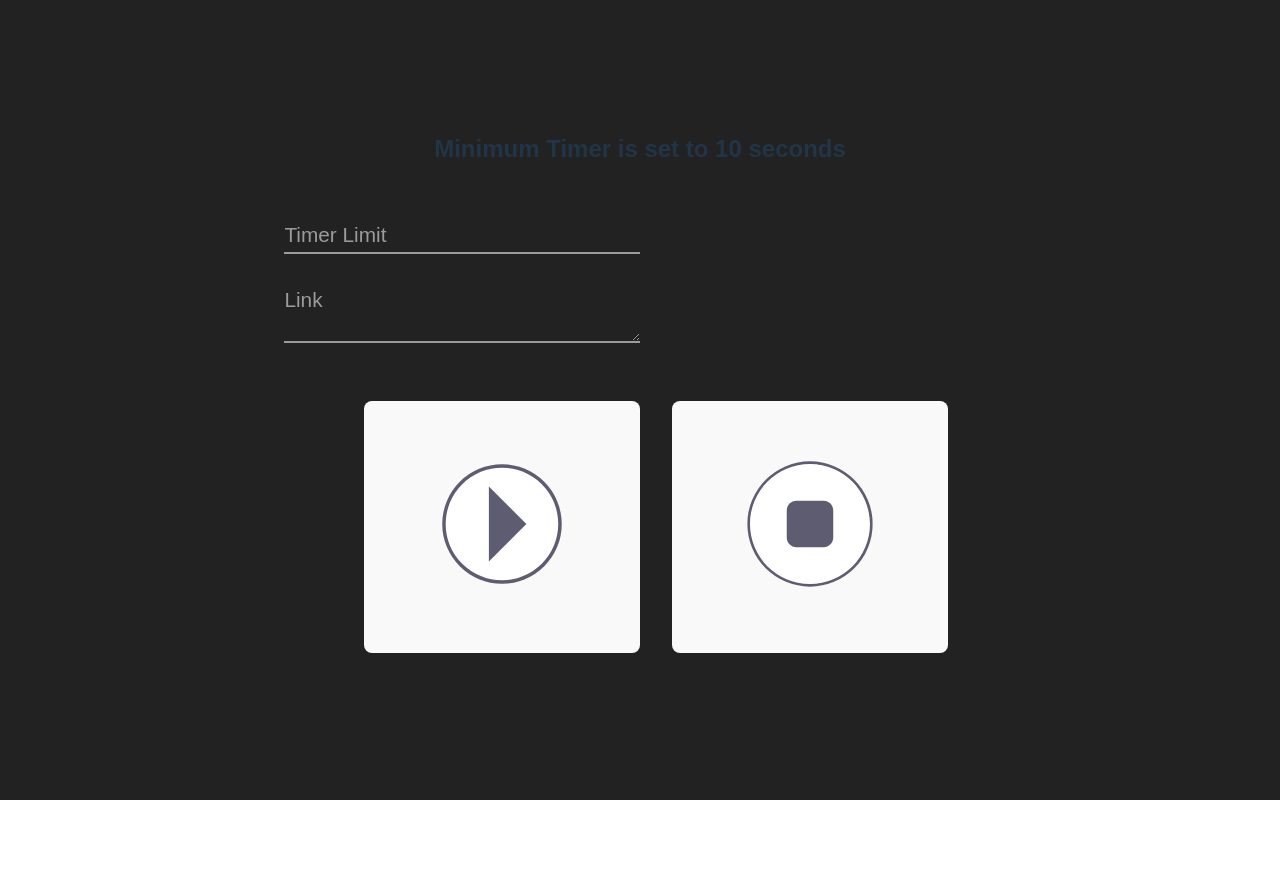
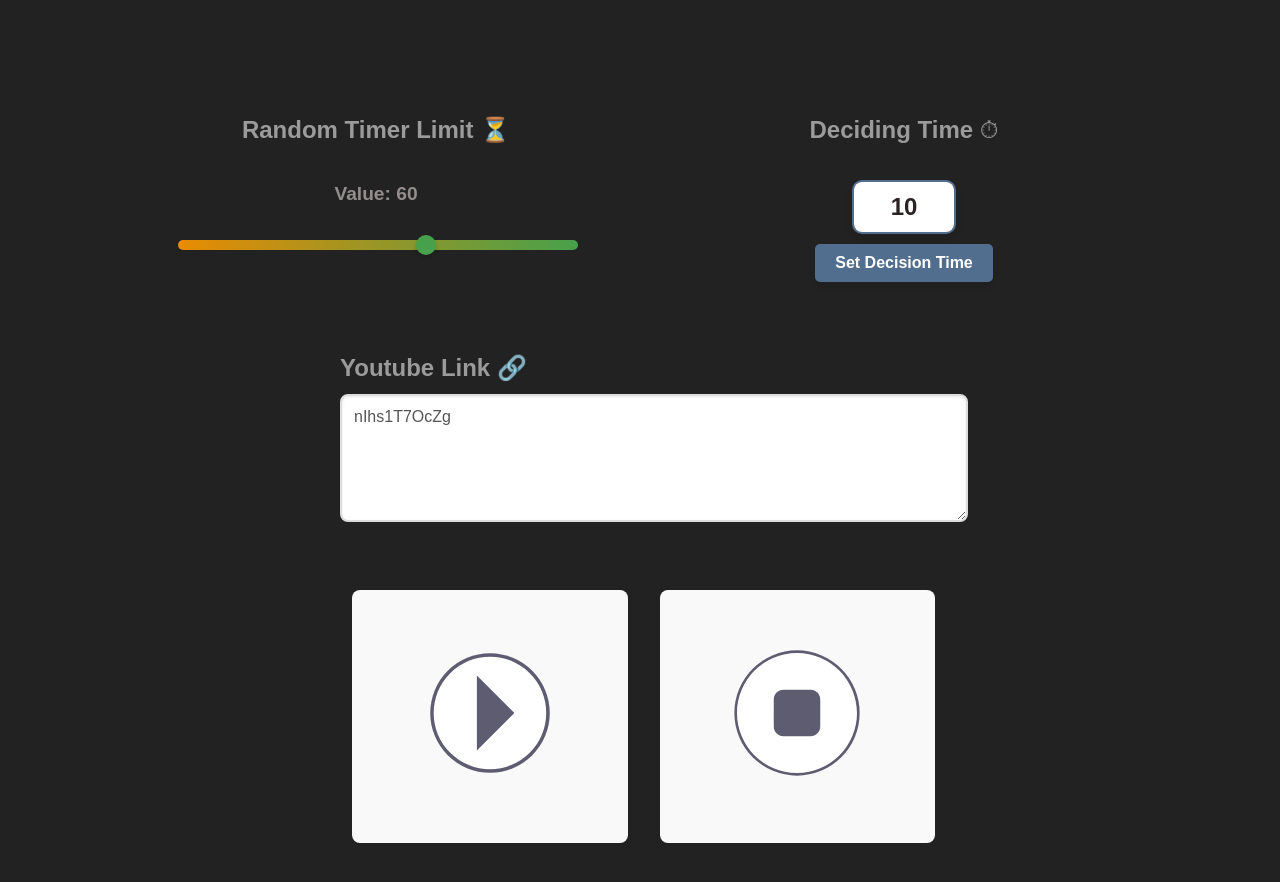
Before and after one commit to RhitManandhar/test, a React (Vite) app: page / in a window 1280 px wide. Shown: the top 882 px of the page. Before the commit the page ends 800 px from the top, so only its background shows below. Built offline with nearby package versions, Linux system fonts and the light colour scheme.

Commit message:
feat: add countDown for decision feature

```diff
--- a/package.json
+++ b/package.json
@@ -27,6 +27,7 @@
     "eslint-plugin-react-hooks": "^5.0.0",
     "eslint-plugin-react-refresh": "^0.4.14",
     "globals": "^15.12.0",
+    "prettier": "3.4.2",
     "typescript": "~5.6.2",
     "typescript-eslint": "^8.15.0",
     "vite": "^6.0.1"
--- a/src/App.css
+++ b/src/App.css
@@ -37,76 +37,274 @@
   padding: 2em;
 }
 
-.mainBox{
+.playBox{
+  padding: 2em 4em 2em 10em;
+  display: flex;
+  flex-direction: row;
+  gap: 2rem ;
+}
+.timerBox{
   padding: 2em;
   display: flex;
   flex-direction: row;
   gap: 2rem ;
 }
-
 .read-the-docs {
   color: #888;
 }
-.form__group {
-  position: relative;
-  padding: 15px 0 0;
-  margin-top: 10px;
-  width: 50%;
+
+.timer-label{
+  font-family: inherit ;
+  color: #9b9b9b;
+}
+/* Fullscreen overlay */
+.countdown-dialog {
+  position: fixed;
+  top: 0;
+  left: 0;
+  width: 100%;
+  height: 100%;
+  background-color: rgba(0, 0, 0, 0.8);
+  display: flex;
+  align-items: center;
+  justify-content: center;
+  z-index: 1000;
 }
 
-.form__field {
-  font-family: inherit;
-  width: 100%;
-  border: 0;
-  border-bottom: 2px solid #9b9b9b;
-  outline: 0;
-  font-size: 1.3rem;
-  color:#fff;
-  padding: 7px 7px;
-  background: transparent;
-  transition: border-color 0.2s;
-  box-sizing: border-box;
+/* Countdown box styling */
+.countdown-box {
+  color: #fff;
+  font-size: 10rem;
+  font-weight: bold;
+  text-align: center;
+  animation: fade-in 1s ease-out;
+}
 
-  &::placeholder {
-    color: transparent;
+.countdown-heading {
+  font-size: 3rem;
+  font-weight: 600;
+  margin-bottom: 1rem;
+  color: #ff9800; /* Vibrant orange for emphasis */
+  text-shadow: 2px 2px 4px rgba(0, 0, 0, 0.7); /* Subtle shadow for depth */
+  animation: fade-in 1.5s ease-out;
+}
+
+/* Smooth fade-in animation */
+@keyframes fade-in {
+  from {
+    opacity: 0;
+    transform: scale(0.8);
   }
-
-  &:placeholder-shown ~ .form__label {
-    font-size: 1.3rem;
-    cursor: text;
-    top: 20px;
+  to {
+    opacity: 1;
+    transform: scale(1);
   }
 }
 
-.form__label {
-  position: absolute;
-  top: 0;
-  display: block;
-  transition: 0.2s;
-  font-size: 1rem;
-  color:#9b9b9b;
+/* Countdown number scaling effect */
+.countdown-number {
+  animation: scale-down 1s ease-in-out infinite;
 }
 
-.form__field:focus {
-  ~ .form__label {
-    position: absolute;
-    top: 0;
-    display: block;
-    transition: 0.2s;
-    font-size: 1rem;
-    color:#11998e;
-    font-weight:700;
+@keyframes scale-down {
+  from {
+    transform: scale(1.2);
+    opacity: 1;
   }
-  padding-bottom: 6px;
-  font-weight: 700;
-  border-width: 3px;
-  border-image: linear-gradient(to right, #11998e,#38ef7d);
-  border-image-slice: 1;
+  to {
+    transform: scale(1);
+    opacity: 0.8;
+  }
 }
-/* reset input */
-.form__field{
-  &:required,&:invalid { box-shadow:none; }
+
+/* Slider container */
+.slider-container {
+  width: 100%;
+  max-width: 400px;
+  margin: 20px auto;
+  text-align: center;
 }
+
+/* Label styling */
+.slider-label {
+  font-size: 1.2rem;
+  font-weight: bold;
+  margin-bottom: 15px;
+  display: block;
+  color: #938d8d;
+}
+
+/* Slider styling */
+.timer-div{
+  width: 31rem;
+}
+.hr{
+  width: 100%;
+}
+.slider {
+  -webkit-appearance: none; /* Remove default styling */
+  width: 100%;
+  height: 10px;
+  background: linear-gradient(90deg, #ff9800 0%, #4caf50 100%);
+  border-radius: 5px;
+  outline: none;
+  opacity: 0.9;
+  transition: opacity 0.3s;
+}
+
+.slider:hover {
+  opacity: 1;
+}
+
+/* Slider thumb styling */
+.slider::-webkit-slider-thumb {
+  -webkit-appearance: none;
+  appearance: none;
+  width: 20px;
+  height: 20px;
+  border-radius: 50%;
+  background: #4caf50;
+  cursor: pointer;
+  box-shadow: 0 2px 4px rgba(0, 0, 0, 0.2);
+  transition: background 0.3s;
+}
+
+.slider::-webkit-slider-thumb:hover {
+  background: #388e3c;
+}
+
+.slider::-moz-range-thumb {
+  width: 20px;
+  height: 20px;
+  border-radius: 50%;
+  background: #4caf50;
+  cursor: pointer;
+  box-shadow: 0 2px 4px rgba(0, 0, 0, 0.2);
+  transition: background 0.3s;
+}
+
+.slider::-moz-range-thumb:hover {
+  background: #388e3c;
+}
+
+/* Container for the scrolling box */
+/* Container for the scrolling box */
+/* Container for scroll box and button */
+.scrolling-box-container {
+  display: flex;
+  flex-direction: column;
+  align-items: center;
+  gap: 10px; /* Spacing between box and button */
+}
+
+/* Scroll box */
+.scrolling-box {
+  width: 100px; /* Adjust width */
+  height: 50px; /* Height matches one item's height */
+  overflow-y: auto;
+  border: 2px solid #516e8e;
+  border-radius: 10px;
+  background: #f9f9f9;
+  box-shadow: 0 4px 6px rgba(0, 0, 0, 0.1);
+  scrollbar-width: thin; /* For Firefox */
+  scrollbar-color: #0e0e0e #f9f9f9; /* For Firefox */
+}
+
+/* Individual item */
+.scrolling-box-item {
+  font-size: 1.5rem;
+  text-align: center;
+  background: #ffffff;
+  border-radius: 5px;
+  color: #2b2323;
+  font-weight: bold;
+  line-height: 50px; /* Center text vertically */
+  height: 50px;
+  box-shadow: 0 2px 4px rgba(0, 0, 0, 0.1);
+}
+
+/* Button styling */
+.set-decision-button {
+  padding: 10px 20px;
+  font-size: 1rem;
+  font-weight: bold;
+  color: #fff;
+  background-color: #516e8e;
+  border: none;
+  border-radius: 5px;
+  cursor: pointer;
+  box-shadow: 0 4px 6px rgba(0, 0, 0, 0.1);
+  transition: background-color 0.3s ease, transform 0.2s ease;
+}
+
+.set-decision-button:hover {
+  background-color: #388e3c;
+  transform: translateY(-2px);
+}
+
+.set-decision-button:active {
+  background-color: #2e7d32;
+  transform: translateY(1px);
+}
+
+/* Customize scrollbar for WebKit browsers */
+.scrolling-box::-webkit-scrollbar {
+  width: 8px;
+}
+
+.scrolling-box::-webkit-scrollbar-thumb {
+  background: #4caf50;
+  border-radius: 4px;
+}
+
+.scrolling-box::-webkit-scrollbar-track {
+  background: #f9f9f9;
+}
+
+.textarea-container {
+  display: flex;
+  flex-direction: column;
+  align-items: flex-start;
+  width: 100%;
+  max-width: 600px;
+  margin: 20px auto;
+}
+
+.textarea-label {
+  /*font-size: 1.2rem;*/
+  font-weight: bold;
+  font-family: inherit ;
+  color: #9b9b9b;
+  margin-bottom: 8px;
+}
+
+.styled-textarea {
+  width: 100%;
+  min-height: 100px;
+  font-size: 1rem;
+  font-family: 'Arial', sans-serif;
+  color: #555;
+  border: 2px solid #ddd;
+  border-radius: 8px;
+  padding: 12px;
+  box-shadow: inset 0 1px 3px rgba(0, 0, 0, 0.1);
+  transition: border-color 0.3s ease, box-shadow 0.3s ease;
+}
+
+.styled-textarea:focus {
+  outline: none;
+  border-color: #007bff;
+  box-shadow: 0 0 5px rgba(0, 123, 255, 0.5);
+}
+
+.styled-textarea::placeholder {
+  color: #aaa;
+}
+
+.styled-textarea:hover {
+  border-color: #aaa;
+}
+
 /* demo */
 body {
   font-family: 'Poppins', sans-serif;
--- a/src/App.tsx
+++ b/src/App.tsx
@@ -1,94 +1,143 @@
-import { useState } from 'react'
+import { useRef, useState } from 'react'
 import playLogo from '/play.svg'
 import stopLogo from '/stop.svg'
 import pauseLogo from '/pause.svg'
+import ticktockSfx from '/ticktockSfx.mp3'
 import './App.css'
-import YouTube, {YouTubeEvent, YouTubePlayer} from "react-youtube";
-import {getRndNumber} from "./utils/helper.ts";
-
+import YouTube, { YouTubeEvent, YouTubePlayer } from 'react-youtube'
+import { getRndNumber, youTubeOpts } from './utils/helper.ts'
+import { CountdownDialog } from './CountDownDialog.tsx'
+import Slider from './Slider.tsx'
+import { ScrollingBox } from './ScrollingBox.tsx'
+import { TextAreaWithLabel } from './TextArea.tsx'
 
 function App() {
-    const [player, setPlayer] = useState<YouTubePlayer|null>(null);
-    const [isPaused, setIsPaused] = useState(false);
-  const [song, setSong] = useState('nIhs1T7OcZg');
-  const [limit, setLimit] = useState<number>(60);
-  let timeoutIds:number[]= []
-    const opts = {
-        height: "0", // Hide the video
-        width: "0",
-        playerVars: {
-            controls: 0, // Hide controls
-            modestbranding: 1, // Remove YouTube logo
-            rel: 0, // Disable related videos
-        },
-    };
+  const [player, setPlayer] = useState<YouTubePlayer | null>(null)
+  const [isPaused, setIsPaused] = useState(false)
+  const [song, setSong] = useState('nIhs1T7OcZg')
+  const [limit, setLimit] = useState<number>(60)
+  const [isDialogVisible, setDialogVisible] = useState(false)
+  const ticktockAudioRef = useRef<HTMLAudioElement>(null)
+  const [decisionTime, setDecisionTime] = useState<number>(10)
+
+  const timeoutIdsRef = useRef<number[]>([])
+
   const onReady = (event: YouTubeEvent) => {
-        setPlayer(event.target);
-    };
+    setPlayer(event.target)
+    if (player) console.log('song player is ready')
+  }
 
   const play = () => {
-        if (player) player.playVideo();
-        setIsPaused(true);
-        const randomNumber = getRndNumber(10,limit);
-        console.log('randomNumber', randomNumber);
+    if (player) player.playVideo()
+    setIsPaused(true)
+    const randomNumber = getRndNumber(7, limit)
+    console.log('PLAY :: randomNumber :: ', randomNumber)
+
     setManagedTimeout(() => {
-            console.log("Timeout Triggered!");
-            pause();
-        }, randomNumber*1000);
-    };
+      pause('setManagedTimeout :: ')
+      showCountdown('setManagedTimeout :: ')
+    }, randomNumber * 1000)
+  }
 
-    const pause = () => {
-        console.log('pause track');
-        if (player) player.pauseVideo();
-        setIsPaused(false);
-        clearAllTimeouts();
-    };
-    const stop = ()=>{
-        console.log('stop track');
-        if (player) player.stopVideo();
-        setIsPaused(false);
-        clearAllTimeouts();
+  const pause = (logPrefix?: unknown) => {
+    console.log(`${logPrefix} PAUSE song :: `)
+    if (player) player.pauseVideo()
+    setIsPaused(false)
+    clearAllTimeouts(`${logPrefix} PAUSE song :: `)
   }
-    const setManagedTimeout = (callback: () => void, delay:number) => {
-        const id = setTimeout(callback, delay);
-        timeoutIds.push(id);
-        return id;
-    };
-    const clearAllTimeouts = () => {
-        timeoutIds.forEach((id) => clearTimeout(id));
-        timeoutIds = []; // Reset the array
-    };
-    const getVideoId = (url:string) => {
-        console.log('getVideoId', url);
-        const urlObj = new URL(url);
-        const videoId = urlObj.hostname === "youtu.be"? urlObj.pathname.slice(1):urlObj.searchParams.get("v")
-        setSong (videoId||'nIhs1T7OcZg')
-        console.log('getSongId', song);
+  const stop = () => {
+    console.log('stop track')
+    if (player) player.stopVideo()
+    setIsPaused(false)
+    clearAllTimeouts(`STOP song :: `)
+  }
+  const setManagedTimeout = (callback: () => void, delay: number) => {
+    console.log('setManagedTimeout :: setting timeout')
+    const id = setTimeout(callback, delay)
+    timeoutIdsRef.current.push(id)
+    console.log('setManagedTimeout :: timeoutIds :: ', timeoutIdsRef.current)
+    return id
+  }
+  const clearAllTimeouts = (logPrefix?: string) => {
+    console.log(
+      `${logPrefix} clearAllTimeouts :: timeoutIds :: `,
+      timeoutIdsRef.current
+    )
+    timeoutIdsRef.current.forEach((id) => {
+      console.log(`${logPrefix} clearAllTimeouts :: clearingTimeout id :: `, id)
+      clearTimeout(id)
+    })
+    timeoutIdsRef.current = [] // Reset the array
+  }
+  const getVideoId = (url: string) => {
+    console.log('TextBoxArea :: getVideoId :: ', url)
+    const urlObj = new URL(url)
+    const videoId =
+      urlObj.hostname === 'youtu.be'
+        ? urlObj.pathname.slice(1)
+        : urlObj.searchParams.get('v')
+    setSong(videoId || 'nIhs1T7OcZg')
+    console.log('TextBoxArea :: getVideoId :: songId set to :: ', song)
+  }
 
-    };
+  const showCountdown = (logPrefix?: string) => {
+    console.log(
+      `${logPrefix} :: show countdown setting countdown dialog box to TRUE`
+    )
+    setDialogVisible(true)
+  }
+
+  const hideCountdown = (logPrefix?: string) => {
+    console.log(
+      `${logPrefix} Hide countdown :: setting countdown dialog box to FALSE `
+    )
+    setDialogVisible(false)
+    if (ticktockAudioRef.current) {
+      ticktockAudioRef.current.pause()
+      ticktockAudioRef.current.currentTime = 0
+    }
+  }
 
   return (
     <>
-          <h4>Minimum Timer is set to 10 seconds</h4>
-          <div className="form__group field">
-              <input className="form__field" placeholder="50" name="timer" id='timer' type='number'
-                        onChange={(e) => setLimit(parseInt(e.target.value))}/>
-              <label htmlFor="timerLimit" className="form__label">Timer Limit</label>
+      <div className="timerBox">
+        <div className="timer-div">
+          <h4 className="timer-label">Random Timer Limit ⏳</h4>
+          <Slider limit={limit} setLimit={setLimit} />
         </div>
-          <div className="form__group field">
-              <textarea className="form__field" placeholder="Link" name="link" id='link'
-                        onChange={(e) => getVideoId(e.target.value)}/>
-              <label htmlFor="name" className="form__label">Link</label>
+        <div className="timer-div">
+          <h4 className="timer-label">Deciding Time ⏱</h4>
+          <ScrollingBox setDecisionTime={setDecisionTime} />
         </div>
-          <div className="mainBox">
-              <YouTube videoId={song} opts={opts} onReady={onReady}/>
+      </div>
+
+      <TextAreaWithLabel
+        label="Youtube Link 🔗"
+        value={song}
+        onChange={(e) => getVideoId(e.target.value)}
+      />
+
+      <div className="playBox">
+        <YouTube videoId={song} opts={youTubeOpts} onReady={onReady} />
         <button onClick={isPaused ? pause : play}>
-                  <img src={isPaused ? pauseLogo : playLogo} className="logo" alt="Play Pause Logo"/>
+          <img
+            src={isPaused ? pauseLogo : playLogo}
+            className="logo"
+            alt="Play Pause Logo"
+          />
         </button>
         <button onClick={stop}>
-                  <img src={stopLogo} className="logo" alt="Stop Logo"/>
+          <img src={stopLogo} className="logo" alt="Stop Logo" />
         </button>
       </div>
+
+      <CountdownDialog
+        isVisible={isDialogVisible}
+        onComplete={hideCountdown}
+        audioRef={ticktockAudioRef}
+        decisionTime={decisionTime}
+      />
+      <audio ref={ticktockAudioRef} src={ticktockSfx} preload="auto" />
     </>
   )
 }
--- /dev/null
+++ b/src/CountDownDialog.tsx
@@ -0,0 +1,70 @@
+import React, { useEffect, useRef, useState } from 'react'
+
+export const CountdownDialog = ({
+  isVisible,
+  onComplete,
+  audioRef,
+  decisionTime,
+}: {
+  isVisible: boolean
+  onComplete: () => void
+  audioRef: React.RefObject<HTMLAudioElement>
+  decisionTime: number
+}) => {
+  const [countdown, setCountdown] = useState(10)
+  const timerIdsRef = useRef<number | null>(null)
+  const clearCountdown = (logPrefix?: string) => {
+    console.log(`${logPrefix} clearCountdown triggered`)
+    if (audioRef.current) audioRef.current.pause()
+    console.log(
+      `${logPrefix} clearCountdown :: timerId ::`,
+      timerIdsRef.current
+    )
+    if (timerIdsRef.current) clearInterval(timerIdsRef.current)
+    timerIdsRef.current = null
+    console.log(
+      `${logPrefix} clearCountdown :: timerId is set to ::`,
+      timerIdsRef.current
+    )
+  }
+
+  useEffect(() => {
+    const logPrefix = 'CountdownDialog'
+    if (!isVisible) {
+      return
+    }
+
+    const startCountdown = (logPrefix?: string) => {
+      console.log(`${logPrefix} startCountdown triggered`)
+      if (audioRef.current) audioRef.current.play()
+      let timeLeft = decisionTime
+      setCountdown(timeLeft)
+
+      timerIdsRef.current = setInterval(() => {
+        timeLeft -= 1
+        setCountdown(timeLeft)
+
+        if (timeLeft === 0) {
+          //clearCountdown(`${logPrefix} startCountdown :: `)
+          console.log(`${logPrefix} startCountdown :: onComplete() triggered`)
+          onComplete()
+        }
+      }, 1000)
+      console.log(
+        `${logPrefix} startCountdown :: timerId is set to ::`,
+        timerIdsRef.current
+      )
+    }
+    startCountdown(logPrefix)
+
+    return () => clearCountdown(logPrefix)
+  }, [isVisible, onComplete])
+  return isVisible ? (
+    <div className="countdown-dialog">
+      <div className="countdown-box">
+        <h3 className="countdown-heading">Hurry up 😬!!</h3>
+        <div className="countdown-number">{countdown}</div>
+      </div>
+    </div>
+  ) : null
+}
--- /dev/null
+++ b/src/ScrollingBox.tsx
@@ -0,0 +1,38 @@
+import React, { useState } from 'react'
+
+export const ScrollingBox = ({
+  setDecisionTime,
+}: {
+  setDecisionTime: (newDecisionTime: number) => void
+}) => {
+  const numbers = Array.from({ length: 51 }, (_, i) => 10 + i) // Generate numbers from 10 to 60
+  const [selectedNumber, setSelectedNumber] = useState(10)
+
+  const handleSetDecisionTime = () => {
+    alert(`Decision time set to ${selectedNumber} seconds!`)
+    setDecisionTime(selectedNumber)
+    console.log('ScrollingBox :: decision time set to ', selectedNumber)
+  }
+
+  const handleScroll = (event: React.UIEvent<HTMLDivElement>) => {
+    const scrollTop = event.currentTarget.scrollTop
+    const itemHeight = 50
+    const index = Math.round(scrollTop / itemHeight)
+    setSelectedNumber(numbers[index])
+  }
+
+  return (
+    <div className="scrolling-box-container">
+      <div className="scrolling-box" onScroll={handleScroll}>
+        {numbers.map((number) => (
+          <div key={number} className="scrolling-box-item">
+            {number}
+          </div>
+        ))}
+      </div>
+      <button className="set-decision-button" onClick={handleSetDecisionTime}>
+        Set Decision Time
+      </button>
+    </div>
+  )
+}
--- /dev/null
+++ b/src/Slider.tsx
@@ -0,0 +1,28 @@
+import React from 'react'
+interface SliderProps {
+  limit: number // Current value of the slider
+  setLimit: (newValue: number) => void // Callback to update the value
+}
+const Slider = ({ limit, setLimit }: SliderProps) => {
+  const handleChange = (event: React.ChangeEvent<HTMLInputElement>) => {
+    const newValue = Number(event.target.value)
+    setLimit(newValue)
+  }
+
+  return (
+    <div className="slider-container">
+      <label className="slider-label">Value: {limit}</label>
+      <input
+        type="range"
+        min={10}
+        max={90}
+        step={1}
+        value={limit}
+        onChange={handleChange}
+        className="slider"
+      />
+    </div>
+  )
+}
+
+export default Slider
--- /dev/null
+++ b/src/TextArea.tsx
@@ -0,0 +1,25 @@
+import React from 'react'
+
+export const TextAreaWithLabel = ({
+  label,
+  placeholder,
+  value,
+  onChange,
+}: {
+  label: string
+  placeholder?: string
+  value: string
+  onChange: (e: React.ChangeEvent<HTMLTextAreaElement>) => void
+}) => {
+  return (
+    <div className="textarea-container">
+      <label className="textarea-label">{label}</label>
+      <textarea
+        className="styled-textarea"
+        placeholder={placeholder}
+        value={value}
+        onChange={onChange}
+      />
+    </div>
+  )
+}
```
Also changed, not shown: src/utils/helper.ts (+12 -2 lines), .prettierrc.json (added), 2 other files (tests, documents, lock files or other folders). Lines whose indentation alone changed are shown as unchanged.
